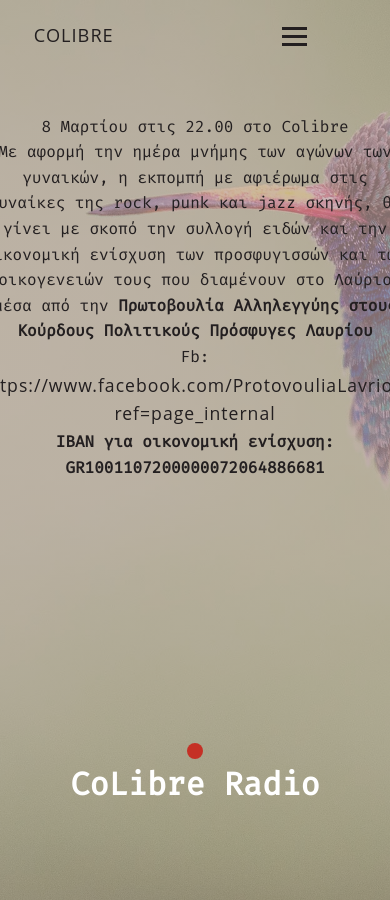
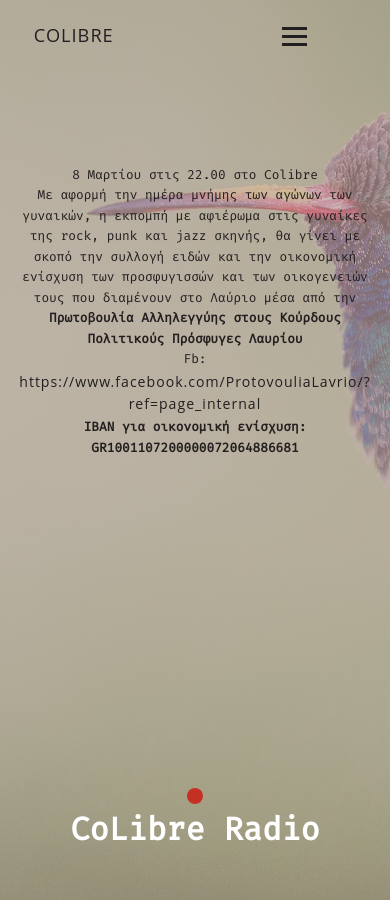
Before and after one commit to colibreradio/colibreradiotest, a Jekyll site: the page built from index.markdown, in a window 390 px wide and 900 px high. Built offline with Jekyll 4.4.1, drawn with Linux system fonts in a browser that asks for light colours; nearby versions of some CDN libraries; a script that is not in the unit is left out.

Commit message:
Update styles.css

```diff
--- a/css/styles.css
+++ b/css/styles.css
@@ -238,12 +238,14 @@ nav .nav-cols {
 
   .section-up {
     width: 100%;
+    height: 55vh;
     display: flex;
     flex-direction: column;
     justify-content: center;
     align-items: center;
-    padding: 9em 2em 0 2em;
+    padding: 10em 2em 0 2em;
     text-align: center;
+    font-size: .8em;
   }
 
   .section-main {
```
